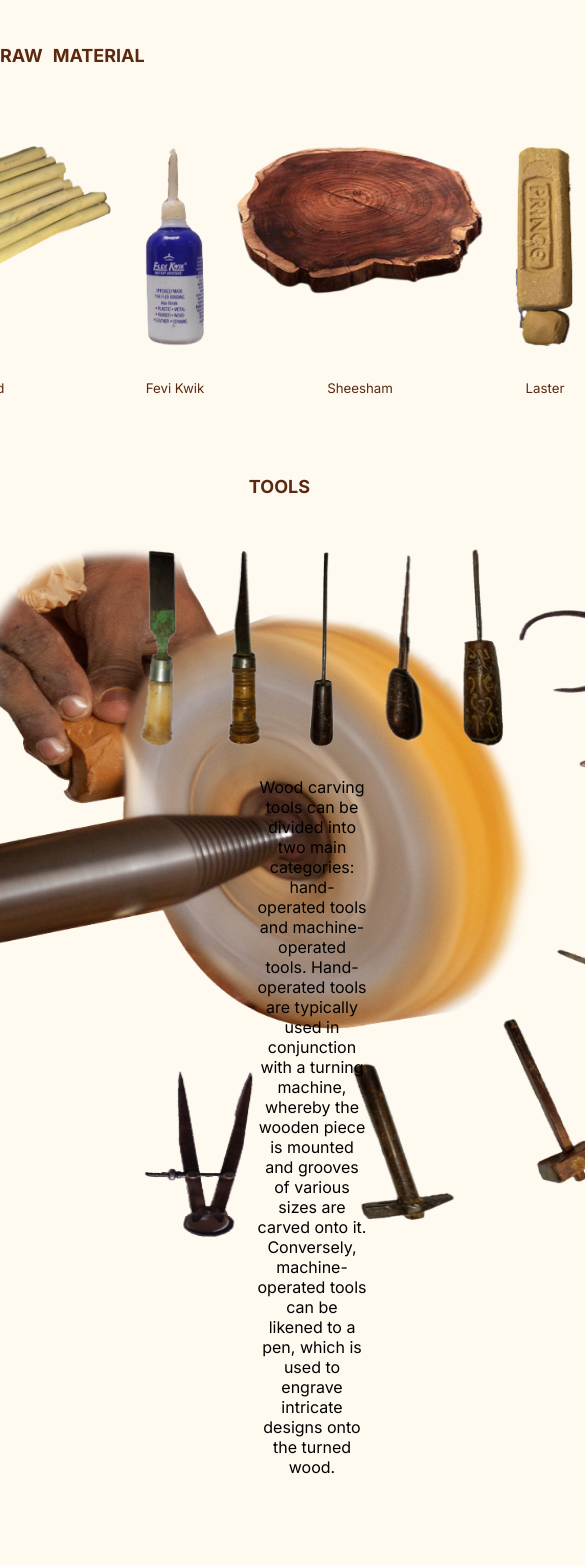
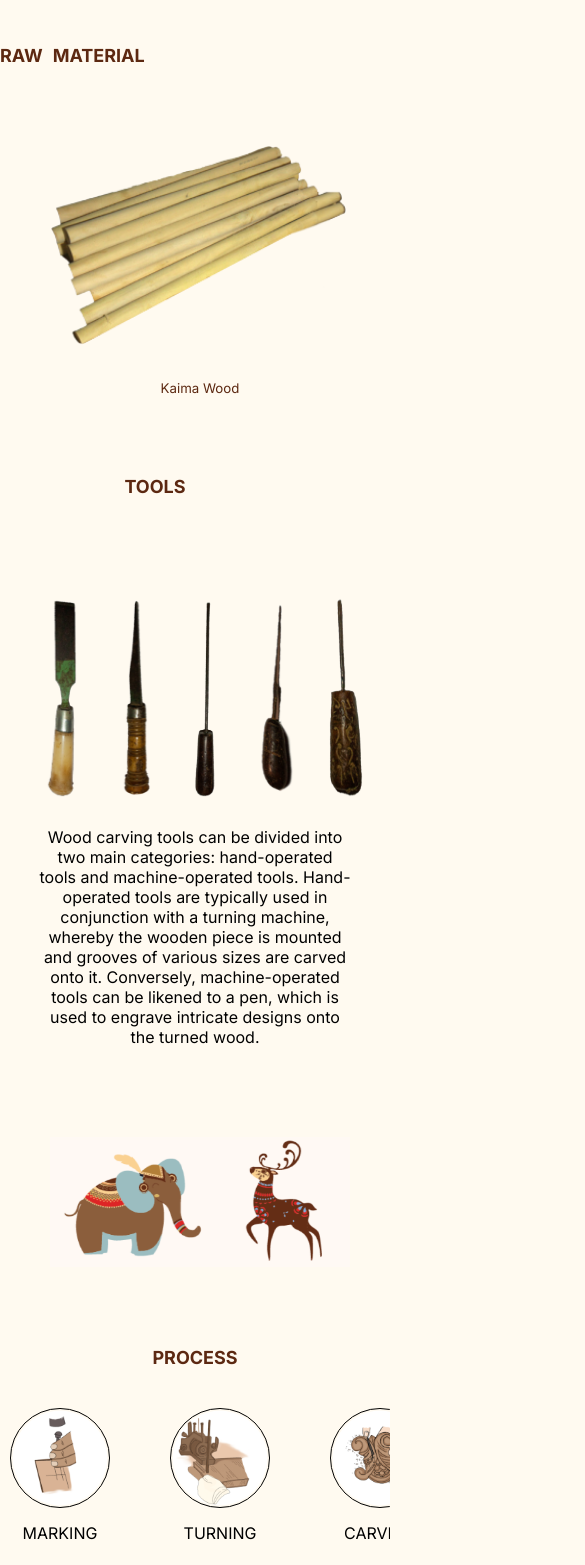
Before and after one commit to iamlokeshdhakar/kaashthkari, a Next.js app: page /craft in a window 390 px wide. Shown: the part 432-1997 px from the top of the page, 585 px wide, since content can reach past the window. Built offline with nearby package versions, Linux system fonts and the light colour scheme.

Commit message:
style: responsive craft page

```diff
--- a/src/app/craft/Craft.jsx
+++ b/src/app/craft/Craft.jsx
@@ -1,8 +1,8 @@
-import Image from "next/image"
-import React from "react"
-import "../../styles/product.css"
-import SideImage from "@/components/SideImage"
-import Heading from "@/components/h1"
+import Image from "next/image";
+import React from "react";
+import "../../styles/product.css";
+import SideImage from "@/components/SideImage";
+import Heading from "@/components/h1";
 
 const Craft = () => {
   return (
@@ -38,16 +38,16 @@ const Craft = () => {
 
         <div className="tool-child">
           <div className="tools-left">
-            <Image src={"/tool1.png"} height={700} width={900} />
+            {/* <Image src={"/tool1.png"} height={700} width={900} /> */}
           </div>
 
           <div className="tools-right">
             <div className="righttool-img">
-              <Image src={"/tool3.png"} height={200} width={50} />
-              <Image src={"/tool6.png"} height={200} width={50} />
-              <Image src={"/tool5.png"} height={200} width={50} />
-              <Image src={"/tool4.png"} height={200} width={50} />
-              <Image src={"/tool2.png"} height={200} width={50} />
+              <Image src={"/tool3.png"} height={200} width={40} />
+              <Image src={"/tool6.png"} height={200} width={40} />
+              <Image src={"/tool5.png"} height={200} width={40} />
+              <Image src={"/tool4.png"} height={200} width={40} />
+              <Image src={"/tool2.png"} height={200} width={40} />
             </div>
 
             <p>
@@ -161,7 +161,7 @@ const Craft = () => {
       {/* Facts */}
       <div className="fact">
         <div className="fact-left">
-          <Image src={"/banaraswrite.png"} width={500} height={200} />
+         <div className="banaras-logo"></div>
           <div className="journey">
             <Heading text={"THE GI JOURNEY"} />
 
@@ -178,6 +178,14 @@ const Craft = () => {
 
         <div className="fact-right">
           <h1>Facts!</h1>
+          <p>
+            The GI Tag for Wood Carving was approved by Dr. Rajnikanth, a 2019
+            Padma Shri Awardee who has been tirelessly working for the
+            betterment of various crafts in Uttar Pradesh and run Human Welfare
+            Association, an institution that has now been awarded with the
+            National Intellectual Property Award, giving it the right
+            to grant GI Tags.
+          </p>
         </div>
       </div>
 
@@ -199,7 +207,7 @@ const Craft = () => {
         <h2>HELP THE CREATORS! DONATE FOR A CAUSE!</h2>
       </div>
     </div>
-  )
-}
+  );
+};
 
-export default Craft
+export default Craft;
--- a/src/styles/product.css
+++ b/src/styles/product.css
@@ -20,17 +20,22 @@
   width: 100%;
   display: flex;
   justify-content: center;
-  gap: 30px;
+  gap: 100px;
+  overflow-x: scroll;
+  /* flex-wrap: nowrap; */
+  /* background-color: red; */
 }
 
 .materials-dets {
+  /* background-color: #fff; */
   height: 250px;
-  width: 350px;
+  /* width: 350px; */
   color: #5c2811;
   display: flex;
   flex-direction: column;
   align-items: center;
   justify-content: space-between;
+  /* flex-shrink: 0; */
 }
 
 .materials-dets h5 {
@@ -52,7 +57,12 @@
 
 .tools-left {
   width: 60%;
+  /* background-color: red; */
   margin-top: 50px;
+  background-image: url("/tool1.png");
+  background-repeat: no-repeat;
+  background-size: contain;
+
   /* background-color: green; */
 }
 
@@ -88,7 +98,6 @@
 
 .process {
   margin-right: 80px;
-  margin-top: -130px;
 }
 
 .process h1 {
@@ -100,6 +109,7 @@
   justify-content: end;
   gap: 60px;
   margin-top: 40px;
+  overflow-x: scroll;
 }
 
 .steps-count {
@@ -112,16 +122,20 @@
 .final-prduct {
   display: flex;
   flex-direction: column;
+  width: 100%;
+  /* background-color: red; */
   align-items: center;
-  /* background-color: red; */
-  width: 100%;
 }
 
 .finalproduct-img {
+  justify-content: center;
+  overflow-x: scroll;
+  width: 100%;
   margin-top: 50px;
   display: flex;
-  gap: 120px;
+  gap: 110px;
   cursor: pointer;
+  /* background-color: red; */
 }
 
 .final-prduct h5 {
@@ -153,8 +167,16 @@
   background-color: #d9d9d9;
   display: flex;
   align-items: center;
-  gap: 50px;
+  gap: 30px;
   padding: 50px 40px;
+}
+
+.banaras-logo {
+  background-image: url("/banaraswrite.png");
+  background-repeat: no-repeat;
+  background-size: contain;
+  width: 100%;
+  height: 100%;
 }
 
 .journey {
@@ -185,12 +207,13 @@
   text-align: center;
 }
 
+.fact-right p {
+  margin-top: 30px;
+  color: #fff;
+}
+
 .sell {
   width: 100%;
-}
-
-.sell h1 {
-  margin-left: 50px;
 }
 
 .sell-item {
@@ -213,3 +236,106 @@
   margin-bottom: 50px;
   color: #5c2811;
 }
+
+::-webkit-scrollbar {
+  display: none;
+}
+
+@media (max-width: 1100px) {
+  .tool-child {
+    flex-direction: column;
+    align-items: center;
+  }
+
+  .tools h1 {
+    text-align: center;
+  }
+
+  .tools-left {
+    width: 100%;
+  }
+
+  .tools-right {
+    width: 100%;
+  }
+
+  .tools-right p {
+    width: 80%;
+  }
+
+  .fact-left {
+    flex-direction: column;
+    width: 70%;
+  }
+
+  .fact-right {
+    width: 30%;
+    margin-top: 0px;
+    height: auto;
+    display: flex;
+    flex-direction: column;
+    justify-content: center;
+  }
+}
+
+@media (max-width: 1055px) {
+  .materials {
+    justify-content: left;
+    padding: 0px 50px;
+  }
+
+  .process {
+    margin-right: 0px;
+  }
+
+  .process h1 {
+    text-align: center;
+  }
+
+  .steps {
+    justify-content: center;
+  }
+}
+
+@media (max-width: 768px) {
+  .steps {
+    justify-content: left;
+    padding: 0px 10px;
+  }
+
+  .finalproduct-img {
+    justify-content: flex-start;
+    padding: 0px 20px;
+  }
+
+  .flower {
+    flex-direction: column;
+  }
+
+  .flower p {
+    width: 80%;
+  }
+
+  .fact {
+    flex-direction: column;
+    align-items: center;
+  }
+
+  .fact-left {
+    width: 90%;
+  }
+
+  .fact-right {
+    width: 90%;
+    height: fit-content;
+  }
+
+  .sell-item {
+    flex-direction: column;
+    gap: 80px;
+  }
+
+  .sell-item p {
+    width: 90%;
+  }
+}
```
